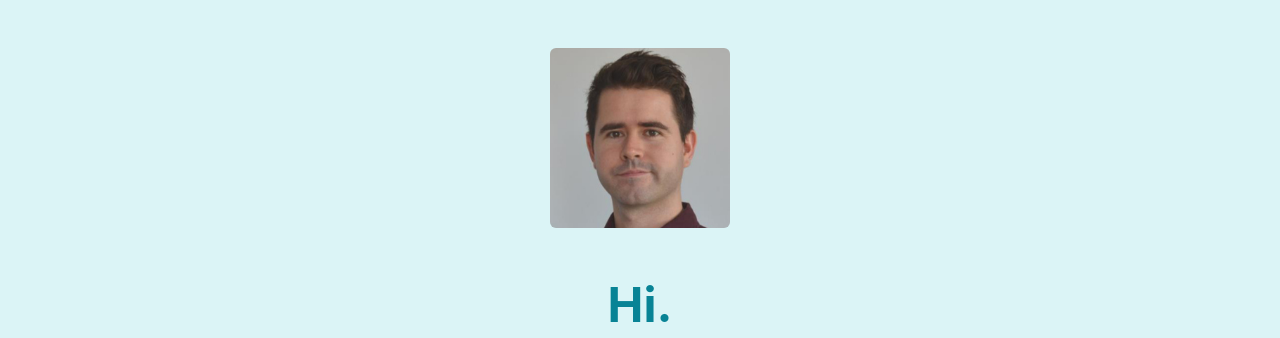
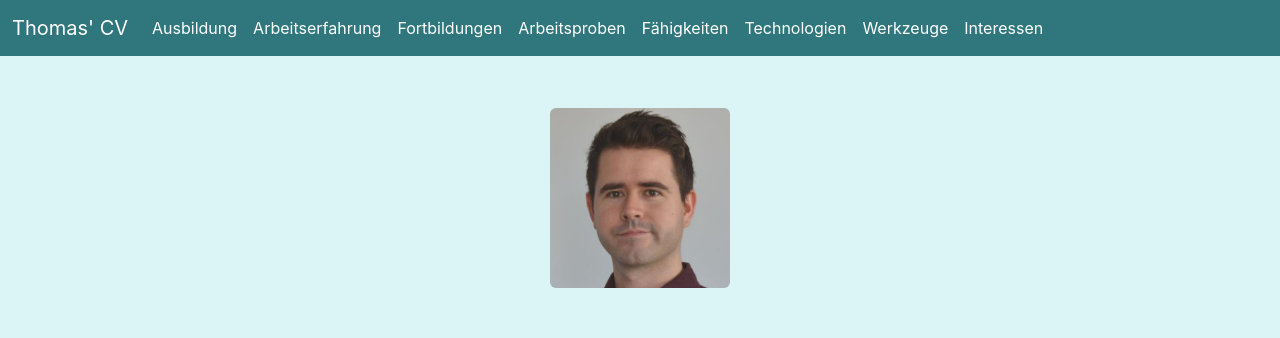
Before and after one commit to tommyca90/cv, a React (Create React App) app: page / in a window 1280 px wide. Shown: the top 338 px of the page. Built offline with nearby package versions, Linux system fonts and the light colour scheme.

Commit message:
display navbar which enables to directly jump to the selected section

```diff
--- a/public/index.html
+++ b/public/index.html
@@ -45,6 +45,11 @@
   <body>
     <noscript>You need to enable JavaScript to run this app.</noscript>
     <div id="root"></div>
+    <script
+      src="https://cdn.jsdelivr.net/npm/bootstrap@5.3.0-alpha3/dist/js/bootstrap.bundle.min.js"
+      integrity="sha384-ENjdO4Dr2bkBIFxQpeoTz1HIcje39Wm4jDKdf19U8gI4ddQ3GYNS7NTKfAdVQSZe"
+      crossorigin="anonymous"
+    ></script>
     <!--
       This HTML file is a template.
       If you open it directly in the browser, you will see an empty page.
--- a/src/App.js
+++ b/src/App.js
@@ -14,11 +14,22 @@ import "react-multi-carousel/lib/styles.css";
 
 function App() {
   var counter = 0;
+  const navbarEntries = [
+    { title: "Ausbildung", link: "/#education" },
+    { title: "Arbeitserfahrung", link: "/#experience" },
+    { title: "Fortbildungen", link: "/#trainings" },
+    { title: "Arbeitsproben", link: "/#samples" },
+    { title: "Fähigkeiten", link: "/#skills" },
+    { title: "Technologien", link: "/#technologies" },
+    { title: "Werkzeuge", link: "/#tools" },
+    { title: "Interessen", link: "/#hobbies" },
+  ];
   return (
     <div className="App">
+      <Navbar entries={navbarEntries} />
       {/* <header className="header">Thomas' CV</header> */}
       <Hero idx={counter++} />
-      <Section title="Ausbildung" idx={counter++}>
+      <Section id="education" title="Ausbildung" idx={counter++}>
         {DEGREES.map((degree, idx) => (
           <>
             <SubSectionPair
@@ -44,7 +55,7 @@ function App() {
           </>
         ))}
       </Section>
-      <Section title="Arbeitserfahrung" idx={counter++}>
+      <Section id="experience" title="Arbeitserfahrung" idx={counter++}>
         {WORK_EXPERIENCES.map((workExperience, idx) => (
           <>
             <SubSectionPair
@@ -69,10 +80,14 @@ function App() {
           </>
         ))}
       </Section>
-      <Section title="Fortbildungen" idx={counter++}>
+      <Section id="trainings" title="Fortbildungen" idx={counter++}>
         <SubSectionGrid articles={TRAININGS} />
       </Section>
-      <Section title="Arbeitsproben App & Full-Stack" idx={counter++}>
+      <Section
+        id="samples"
+        title="Arbeitsproben App & Full-Stack"
+        idx={counter++}
+      >
         <SubSectionPair
           article={
             <Article
@@ -162,16 +177,16 @@ function App() {
           </Carousel>
         </SubSectionPair>
       </Section>
-      <Section title="Fähigkeiten" idx={counter++}>
+      <Section id="skills" title="Fähigkeiten" idx={counter++}>
         <SubSectionFeatures features={SKILLS} />
       </Section>
-      <Section title="Technologien" idx={counter++}>
+      <Section id="technologies" title="Technologien" idx={counter++}>
         <SubSectionFeatures features={TECHNOLOGIES} />
       </Section>
-      <Section title="Werkzeuge" idx={counter++}>
+      <Section id="tools" title="Werkzeuge" idx={counter++}>
         <SubSectionFeatures features={TOOLS} />
       </Section>
-      <Section title="Interessen" idx={counter++}>
+      <Section id="hobbies" title="Interessen" idx={counter++}>
         <SubSectionFeatures features={HOBBIES} />
       </Section>
       <footer className="footer"></footer>
@@ -209,10 +224,10 @@ function Hero({ idx }) {
   );
 }
 
-function Section({ title, idx, className, children }) {
+function Section({ id, title, idx, className, children }) {
   var isOdd = idx % 2;
   return (
-    <section className={`${isOdd && "odd"} ${className}`}>
+    <section id={id} className={`${isOdd && "odd"} ${className}`}>
       <div className="container col-xxl-8 px-4">
         <div className="row flex-lg-row py-3">
           <h2>{title}</h2>
@@ -315,3 +330,45 @@ function Feature({ title, description, icon }) {
     </li>
   );
 }
+
+function Navbar({ entries }) {
+  return (
+    <nav className="navbar navbar-expand-lg">
+      <div className="container-fluid">
+        <a className="navbar-brand" href="./">
+          Thomas' CV
+        </a>
+        <button
+          className="navbar-toggler"
+          type="button"
+          data-bs-toggle="collapse"
+          data-bs-target="#navbarSupportedContent"
+          aria-controls="navbarSupportedContent"
+          aria-expanded="false"
+          aria-label="Toggle navigation"
+        >
+          <span className="navbar-toggler-icon"></span>
+        </button>
+        <div className="collapse navbar-collapse" id="navbarSupportedContent">
+          <ul className="navbar-nav me-auto mb-2 mb-lg-0">
+            {entries.map((entry) => (
+              <li className="nav-item">
+                <a
+                  className="nav-link"
+                  aria-current="page"
+                  href={entry.link}
+                  onClick={(e) => {
+                    e.preventDefault();
+                    window.location.replace(entry.link);
+                  }}
+                >
+                  {entry.title}
+                </a>
+              </li>
+            ))}
+          </ul>
+        </div>
+      </div>
+    </nav>
+  );
+}
--- a/src/index.css
+++ b/src/index.css
@@ -126,4 +126,18 @@ section.odd {
 
 #thomas-avatar {
   border-radius: var(--border-radius);
+  margin-top: 60px;
 }
+
+.navbar {
+  position: fixed;
+  width: 100%;
+  background-color: #2f777c;
+  z-index: 2147483647;
+}
+.navbar a {
+  color: white;
+}
+.container-fluid {
+  background-color: #2f777c;
+}
```
